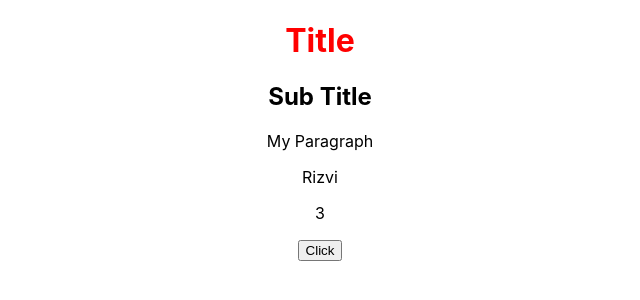
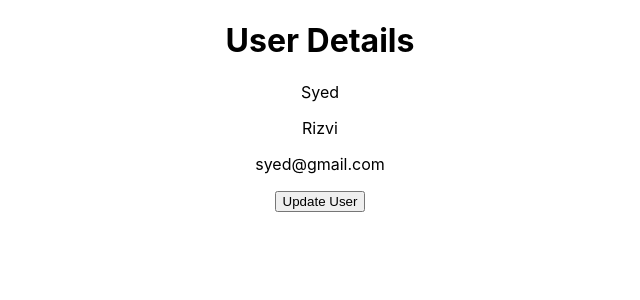
Before and after one commit to sabur786/react-basics, a React (Create React App) app: page / in a window 1280 px wide. Shown: the top 300 px of the page, without its empty margins (320-960 px from the left). Built offline with nearby package versions, Linux system fonts and the light colour scheme.

Commit message:
added useState hooks

```diff
--- a/src/App.js
+++ b/src/App.js
@@ -5,9 +5,22 @@ import Greeting from './components/Greeting';
 import { FirstComponenet as FC,  SecondComponenet as SC } from './MyComponent';
 import MyComponenet from './MyComponent';
 import HelloWorld from './components/HelloWorld';
+import Student from './components/Student';
+import Employee from './components/Employee';
+import User from './components/User';
 function App() {
+
+  // const student = {
+  //    firstName: "Shazan",
+  //    lastName: "Rizvi",
+  //    email: "shazan@gmail.com"
+  // }
+
+  const skills = ['HTML ', 'CSS  ', 'JAVASCRIPT']
+
   return (
     <div className="App">
+
      {/* <Welcome name = "Syed" />
      <Welcome name = "Rizvi"/> */}
      {/* <Greeting  name = "Sabur"/>
@@ -15,8 +28,21 @@ function App() {
      <FC />
      <SC />
      <MyComponenet /> */}
+     {/* <HelloWorld /> */}
 
-     <HelloWorld />
+     {/* <Student
+        data = {skills}
+     /> */}
+
+     {/* <Student
+        firstName = "Shazan"
+        lastName = "Rizvi"
+        email = "shazan@gmail.com"
+     />       */}
+
+     {/* <Employee /> */}
+
+     <User />
     </div>
   );
 }
--- /dev/null
+++ b/src/components/Employee.js
@@ -0,0 +1,35 @@
+import React from "react";
+import { FirstComponenet } from "../MyComponent";
+class Employee extends React.Component{
+
+    constructor(props){
+        super(props)
+        this.state = {
+            firstName: "Syed",
+            lastName: "Rizvi",
+            email: "syed@gmail.com"
+        }
+    }
+
+
+      updateEmployee(){
+         this.setState({
+            firstName: "Shazan",
+            lastName: "Rizvi",
+            email: "shazan@gmail.com"
+
+         })
+      }
+    render() {
+        return(
+            <div>
+               <h1>Employee Details</h1>
+               <p>{this.state.firstName}</p>
+               <p>{this.state.lastName}</p>
+               <p>{this.state.email}</p>
+               <button onClick={() => this.updateEmployee()}>Update Employee</button>
+            </div>
+        )
+    }
+}
+export default Employee
--- /dev/null
+++ b/src/components/Student.js
@@ -0,0 +1,20 @@
+
+ const Student = (props) => {
+
+// const Student = ({firstName, lastName, email}) => {
+
+
+        const {firstName, lastName} = props
+
+    return (
+        <div>
+            <h1>Student Details</h1>
+            <p>Student first name : {firstName}</p>
+            <p>Student last name : {lastName}</p>
+            {/* <p>Student email address : {email}</p> */}
+            {/* <p>Arrray data: {props.data}</p> */}
+        </div>
+    )
+}
+
+export default Student
--- /dev/null
+++ b/src/components/User.js
@@ -0,0 +1,39 @@
+import { useState } from 'react';
+const User = () => {
+
+    //   const [firstName, setFirstName] = useState('Syed')
+    //   const [lastName, setLastName] = useState('Rizvi')
+    //   const [email, setEmail] = useState('syed@gmail.com')
+
+          const[user, setUser] = useState({
+              firstName: "Syed",
+              lastName: "Rizvi",
+              email: "syed@gmail.com"
+          })
+
+       function updateUser(){
+        //    setFirstName('Shazan')
+        //    setLastName('Rizvis')
+        //    setEmail('shazan@gmail.com')
+
+            setUser({
+                firstName: "Shazan",
+                lastName: "Rizvis",
+                email: "shazan@gmail.com"
+               })
+
+       }
+
+      return(
+        <div>
+        <h1>User Details</h1>
+        <p>{user.firstName}</p>
+        <p>{user.lastName}</p>
+        <p>{user.email}</p>
+        <button onClick={updateUser}>Update User</button>
+
+        </div>
+      )
+}
+
+export default User
```
